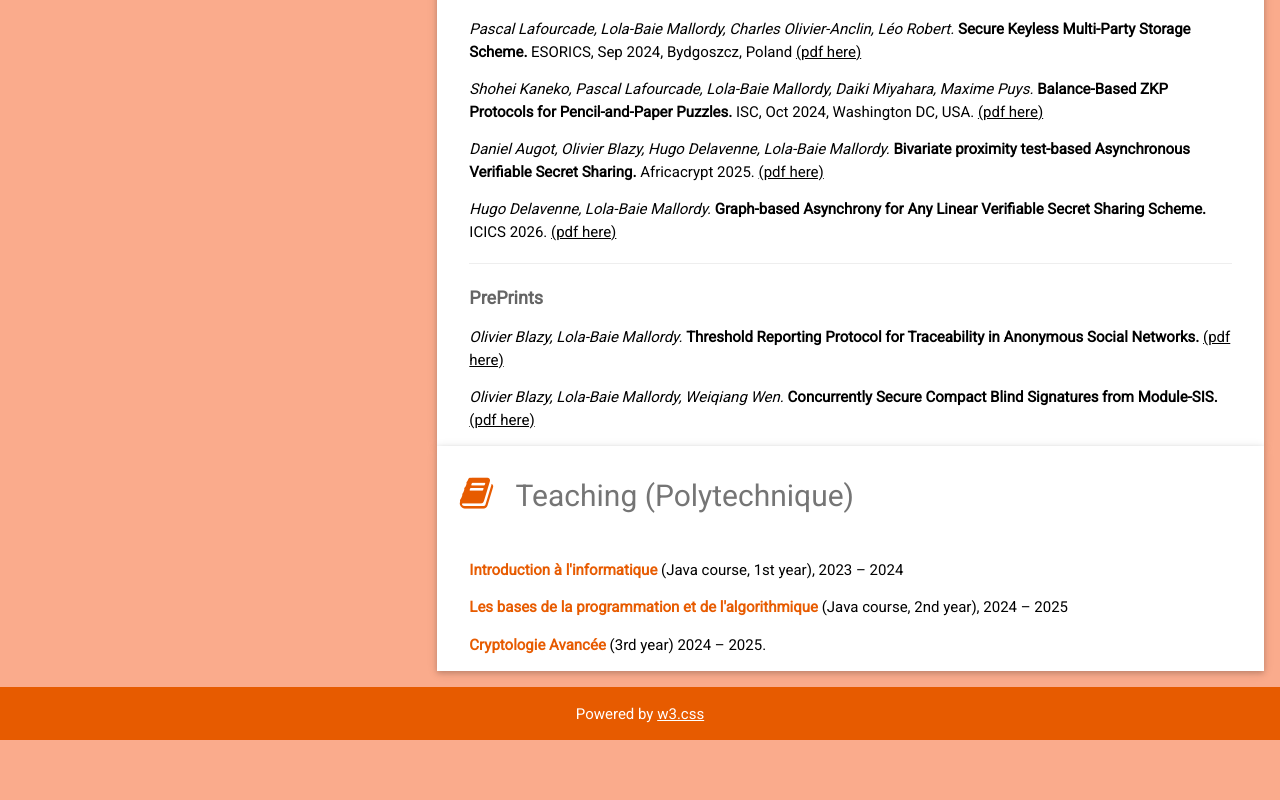
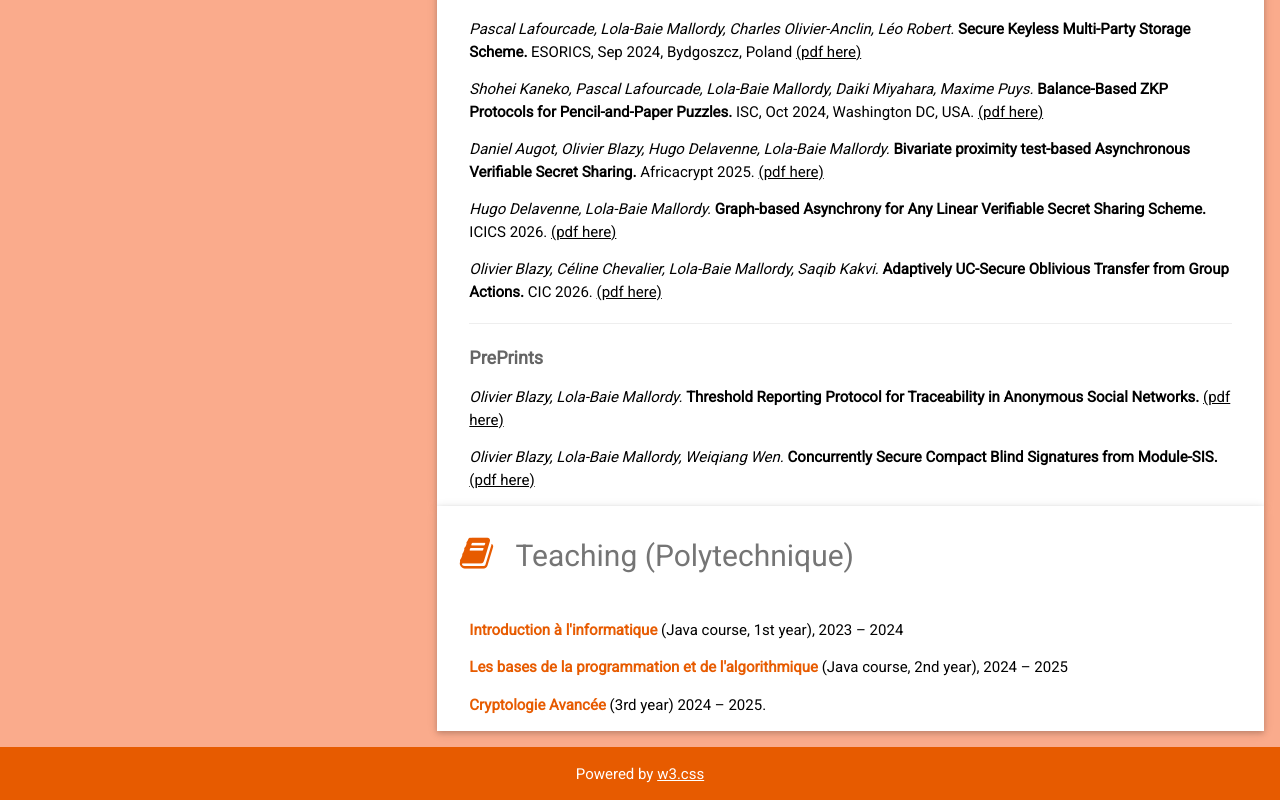
Before and after one commit to lolamallordy/lolamallordy.github.io, a plain HTML site: page index.html in a window 1280 px wide. Shown: the part 724-1524 px from the top of the page. Before the commit the page ends 1464 px from the top, so only its background shows below. Drawn offline with nearby package versions, Linux system fonts and the light colour scheme.

Commit message:
Update index.html

```diff
--- a/index.html
+++ b/index.html
@@ -81,6 +81,8 @@ html,body,h1,h2,h3,h4,h5,h6 {font-family: "Roboto", sans-serif}
 </p>
           <p><i>Hugo Delavenne, Lola-Baie Mallordy.</i> <b>Graph-based Asynchrony for Any Linear Verifiable Secret Sharing Scheme.</b> ICICS 2026. <a href="https://hal.science/hal-04986307v1/document">(pdf here)</a>
 </p>
+          <p><i>Olivier Blazy, Céline Chevalier, Lola-Baie Mallordy, Saqib Kakvi.</i> <b>Adaptively UC-Secure Oblivious Transfer from Group Actions.</b> CIC 2026. <a href="https://hal.science/hal-04986307v1/document">(pdf here)</a>
+</p>
         <hr>
         <h5 class="w3-opacity"><b> PrePrints
 </b></h5>
```
